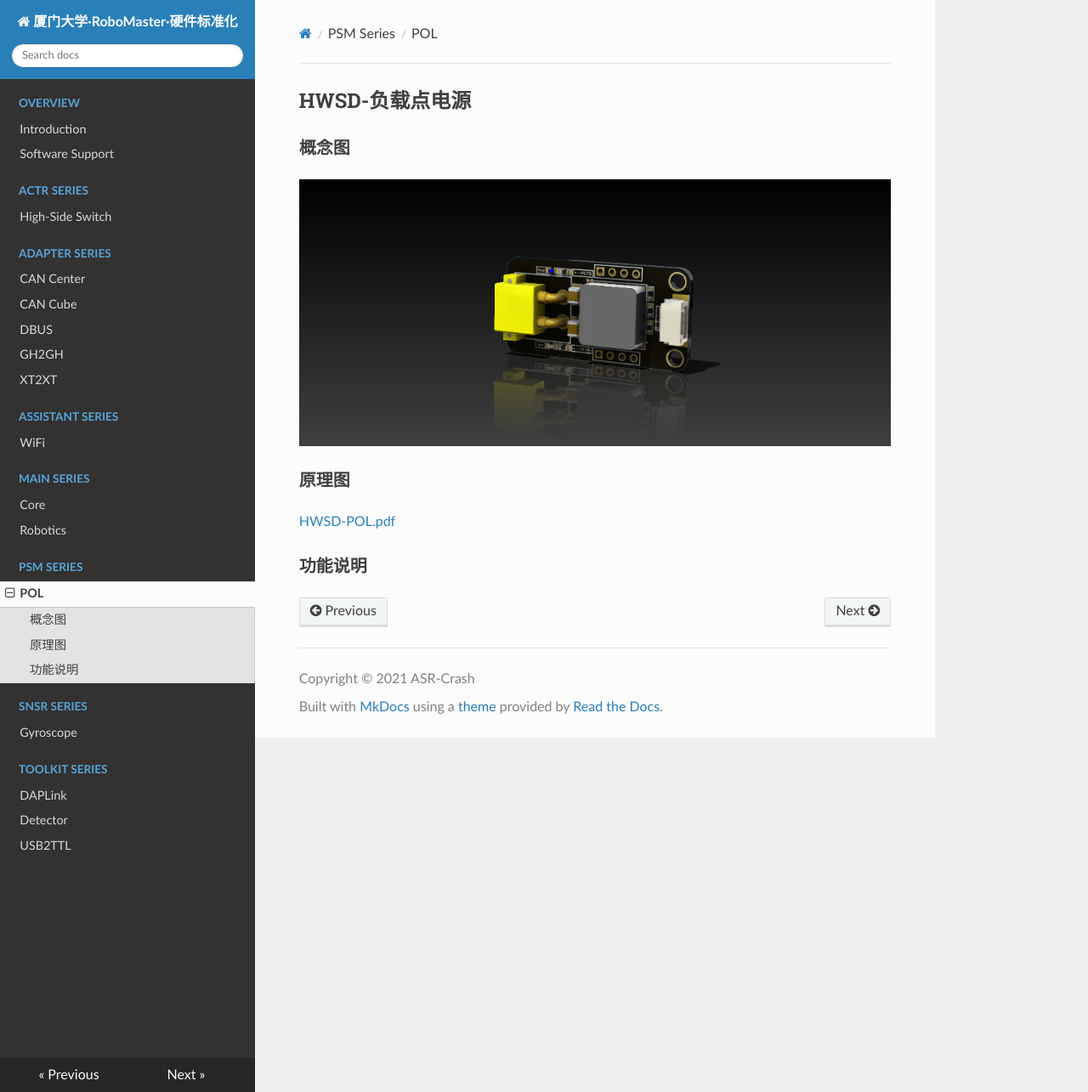
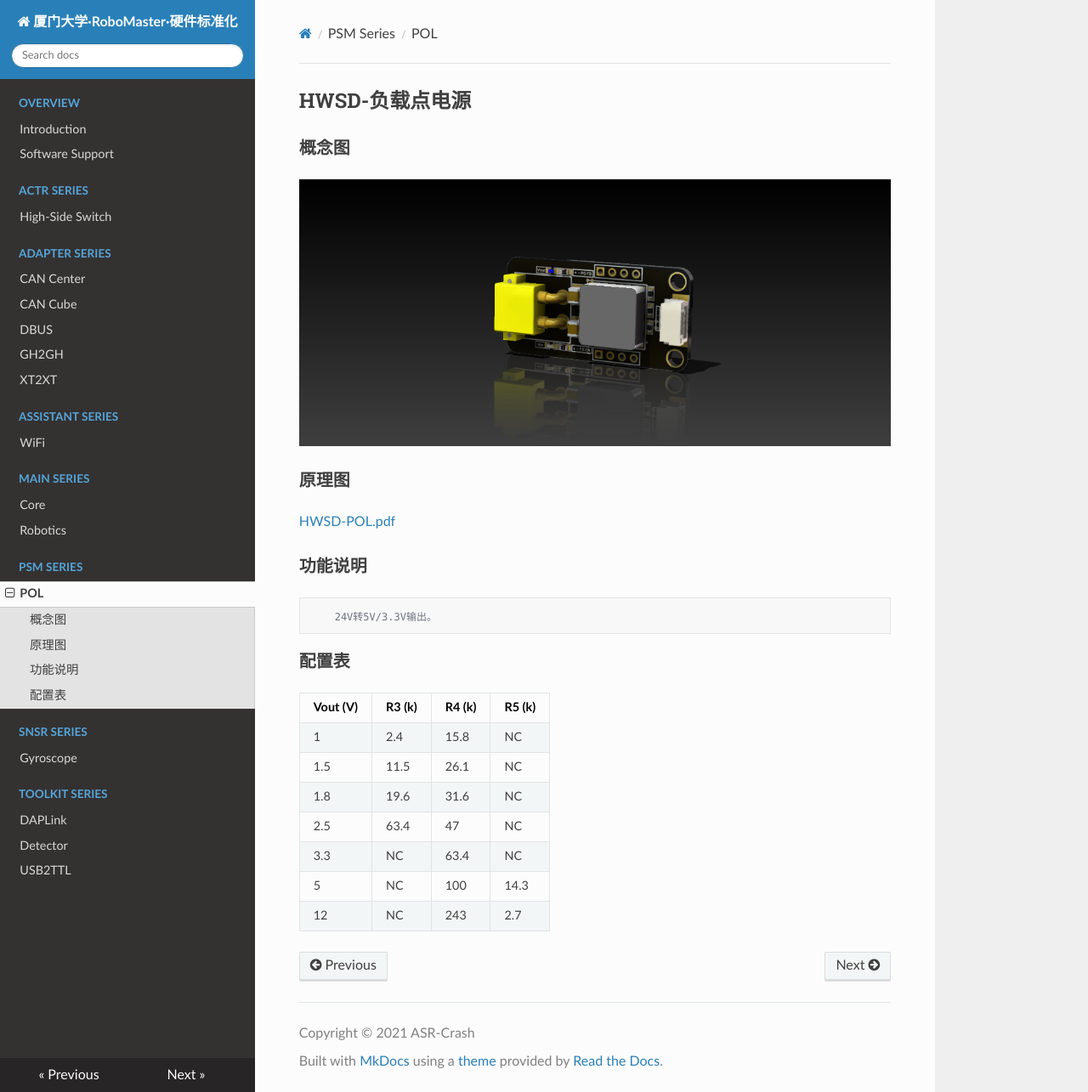
Before and after one commit to ASR-Crash/XMU-RM-HWSD-UM, an MkDocs documentation site: the page built from docs/POL.md, in a window 1280 px wide and 1285 px high. Shown: the whole window at 85% size. Built offline with MkDocs 1.6.1, drawn with Linux system fonts in a browser that asks for light colours; nearby versions of some CDN libraries.

Commit message:
20211030 17:30

```diff
--- a/docs/POL.md
+++ b/docs/POL.md
@@ -9,3 +9,17 @@
  [HWSD-POL.pdf](HWSD-POL.pdf)
 
 ### 功能说明
+
+		24V转5V/3.3V输出。
+
+### 配置表
+
+| Vout (V) | R3 (k) | R4 (k) | R5 (k) |
+| -------- | ------ | ------ | ------ |
+| 1        | 2.4    | 15.8   | NC     |
+| 1.5      | 11.5   | 26.1   | NC     |
+| 1.8      | 19.6   | 31.6   | NC     |
+| 2.5      | 63.4   | 47     | NC     |
+| 3.3      | NC     | 63.4   | NC     |
+| 5        | NC     | 100    | 14.3   |
+| 12       | NC     | 243    | 2.7    |
```
